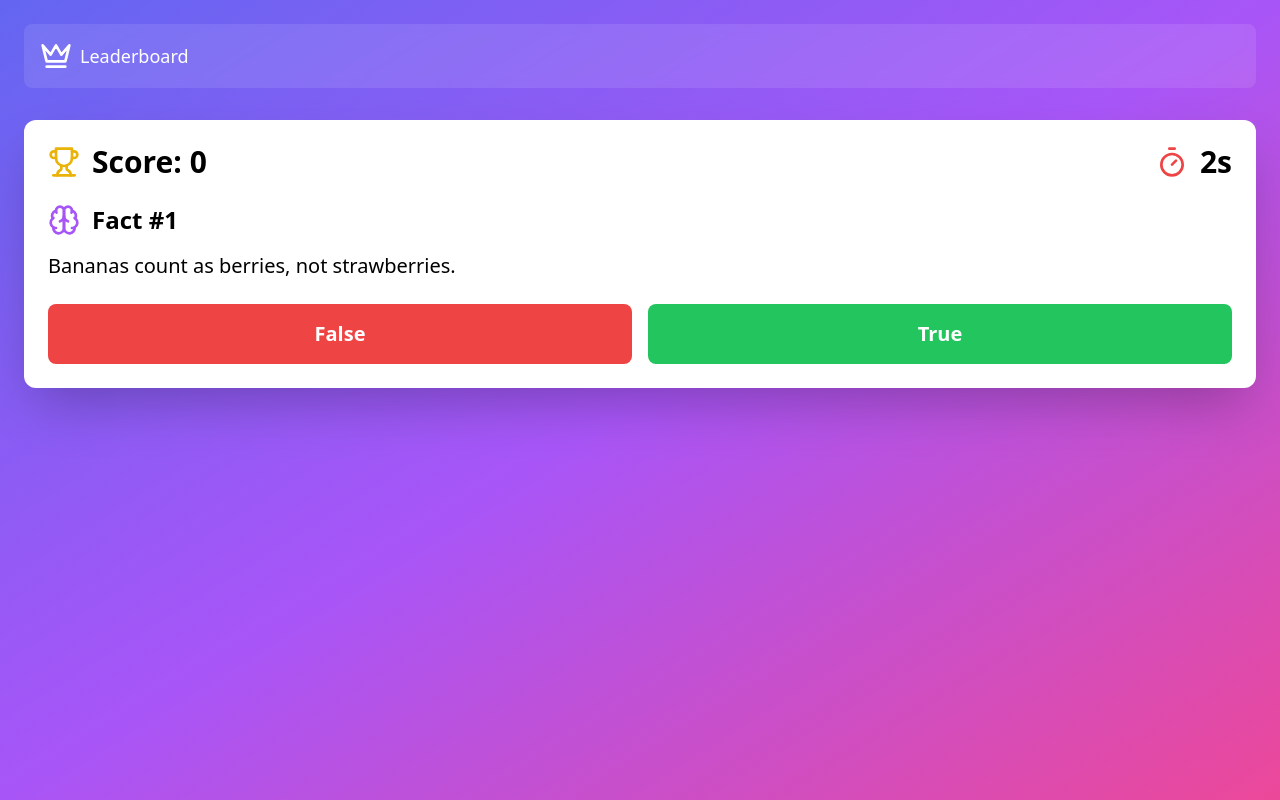
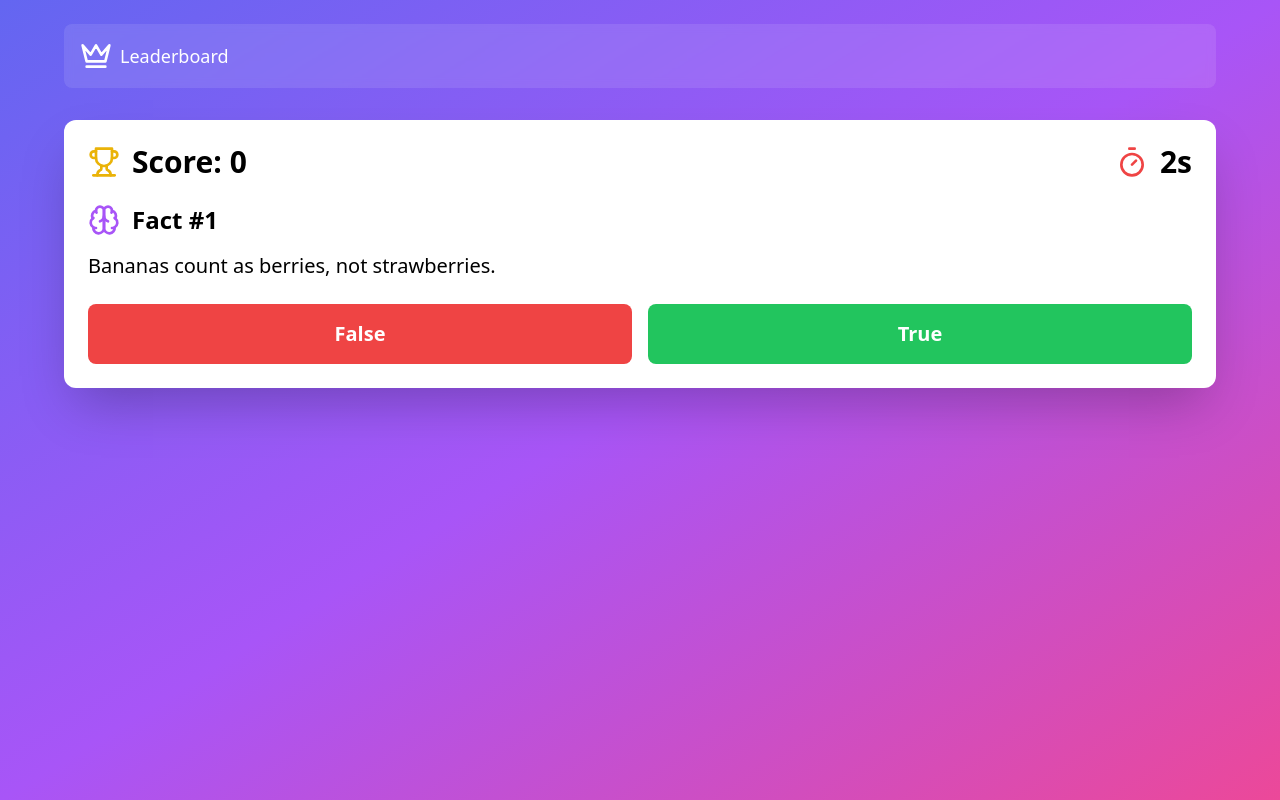
Before and after one commit to severin12am/FactFrenzy2, a React (Vite) app in the folder project/: page / in a window 1280 px wide. Built offline with nearby package versions, Linux system fonts and the light colour scheme.

Commit message:
Update App.tsx

```diff
--- a/project/src/App.tsx
+++ b/project/src/App.tsx
@@ -157,7 +157,7 @@ function App() {
 
   return (
     <div className="min-h-screen bg-gradient-to-br from-indigo-500 via-purple-500 to-pink-500 p-4 sm:p-6">
-      <div className="w-full mx-auto">
+      <div className="max-w-6xl mx-auto w-full">
         <div className="flex justify-between items-center mb-6 sm:mb-8 bg-white/10 backdrop-blur-sm rounded-lg p-3 sm:p-4">
           <button
             onClick={() => setShowLeaderboard(!showLeaderboard)}
@@ -168,9 +168,9 @@ function App() {
           </button>
         </div>
 
-        <div className="flex flex-col gap-6 sm:gap-8">
+        <div className="grid grid-cols-1 sm:grid-cols-3 gap-6 sm:gap-8">
           {showLeaderboard && (
-            <div className="bg-white rounded-xl shadow-2xl p-3 sm:p-6 w-full">
+            <div className="bg-white rounded-xl shadow-2xl p-3 sm:p-6 col-span-1">
               <h2 className="text-xl sm:text-3xl font-bold mb-3 sm:mb-4 flex items-center gap-2">
                 <Crown className="w-6 sm:w-8 h-6 sm:h-8 text-yellow-500" />
                 Top Players
@@ -181,7 +181,7 @@ function App() {
                     <div
                       key={entry.nickname}
                       ref={(el) => (leaderboardRefs.current[entry.nickname] = el)}
-                      className="flex justify-between items-center p-2 sm:p-3 bg-gray-50 rounded text-base sm:text-lg w-full"
+                      className="flex justify-between items-center p-2 sm:p-3 bg-gray-50 rounded text-base sm:text-lg"
                     >
                       <span className="font-semibold">#{index + 1} {entry.nickname}</span>
                       <span className="text-indigo-600">{entry.score}</span>
@@ -194,7 +194,7 @@ function App() {
             </div>
           )}
 
-          <div className="bg-white rounded-xl shadow-2xl p-3 sm:p-6 w-full">
+          <div className={`bg-white rounded-xl shadow-2xl p-3 sm:p-6 ${showLeaderboard ? 'col-span-1 sm:col-span-2' : 'col-span-1 sm:col-span-3'}`}>
             <div className="flex items-center justify-between mb-4 sm:mb-6">
               <div className="flex items-center gap-2 sm:gap-3">
                 <Trophy className="w-6 sm:w-8 h-6 sm:h-8 text-yellow-500" />
```
